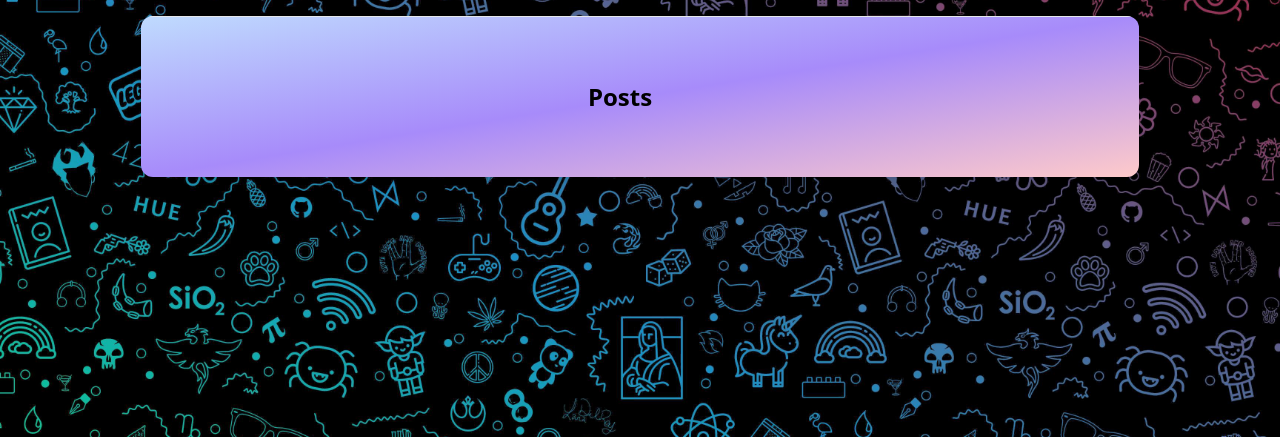
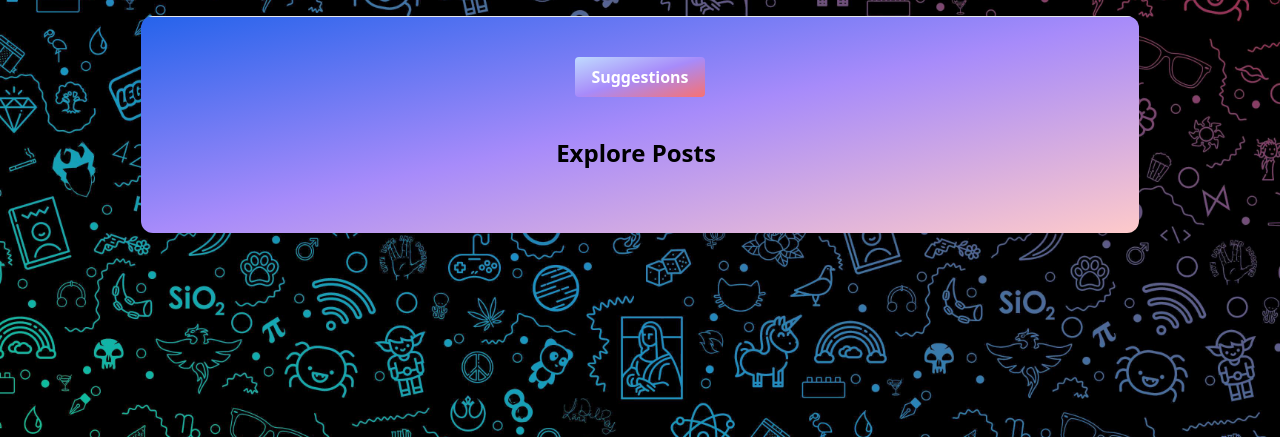
Before and after one commit to HamidBalaghi/Maktab105_TinyInstagram, a Django app: page /explore/ in a window 1280 px wide. Shown: the part 64-501 px from the top of the page. Run offline with Django 5.2, Linux system fonts and the light colour scheme; a user stored in the database is signed in; tables that the repository leaves empty hold one stand-in row (values such as "Sample post"); grey boxes marked "Sample" are stand-in pictures.

Commit message:
🎨 Add Suggestion link to template

```diff
--- a/templates/profile/explore.html
+++ b/templates/profile/explore.html
@@ -4,10 +4,16 @@
 {% block content %}
     <div class="container mx-auto px-4 py-8">
         <!-- Explore Card -->
-        <div class="w-4/5 mx-auto bg-gradient-to-br from-blue-200 via-purple-400 to-red-200 rounded-xl overflow-hidden shadow-lg">
+        <div class="w-4/5 mx-auto bg-gradient-to-br from-blue-600 via-purple-400 to-red-200 rounded-xl overflow-hidden shadow-lg">
             <div class="p-6 border-t border-gray-200">
+            <!-- Buttons Section -->
+                <div class="flex justify-evenly mt-4 mb-2">
+                    <!-- Suggestions Button -->
+                    <a href="{% url 'post:suggestions' %}"
+                       class="bg-gradient-to-br from-blue-200 via-purple-400 to-red-400 hover:bg-blue-700 text-white font-bold py-2 px-4 rounded" >Suggestions</a>
+                </div>
                 <div class="flex justify-evenly mt-10 mb-2 mr-10 mb-6">
-                    <span class="text-2xl font-bold text-shadow-lg">Posts</span>
+                    <span class="text-2xl font-bold text-shadow-lg pl-8">Explore Posts</span>
                 </div>
                 <div class="flex justify-evenly">
                     <!-- Posts Section -->
```
